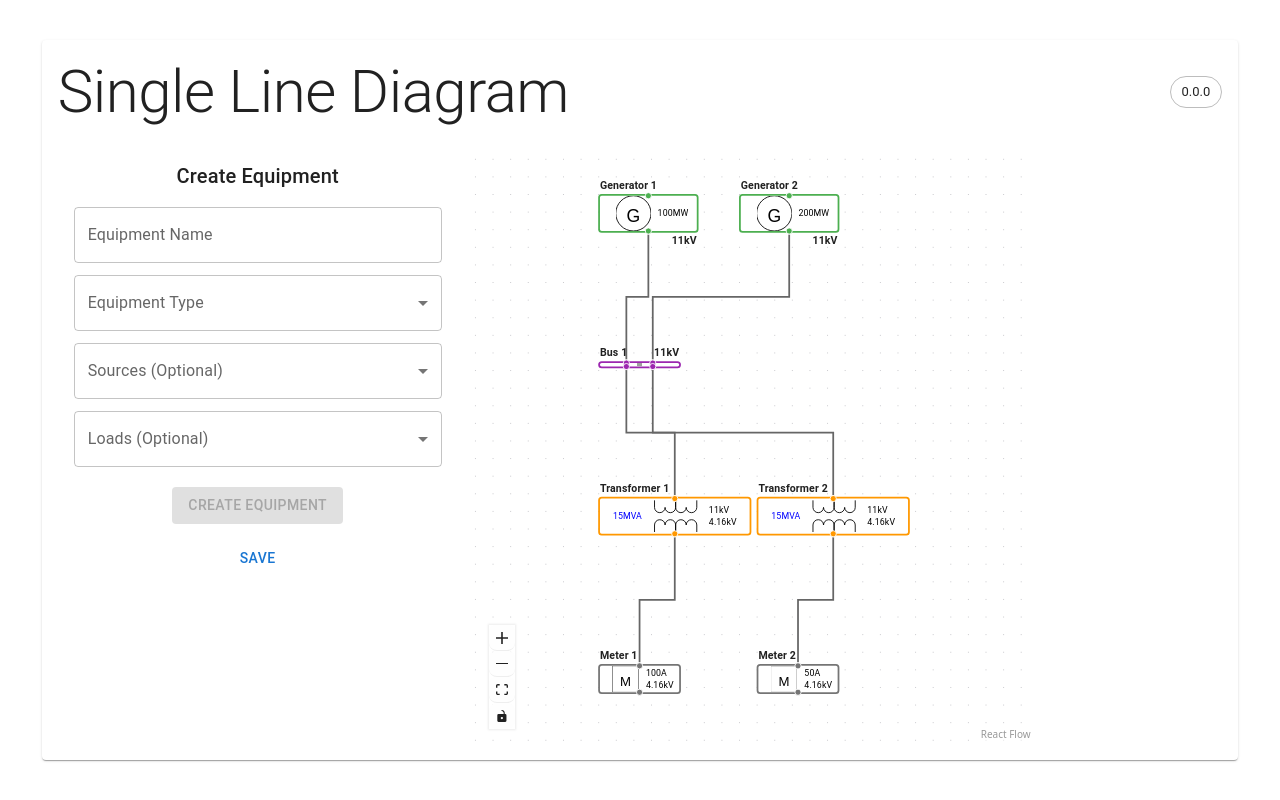
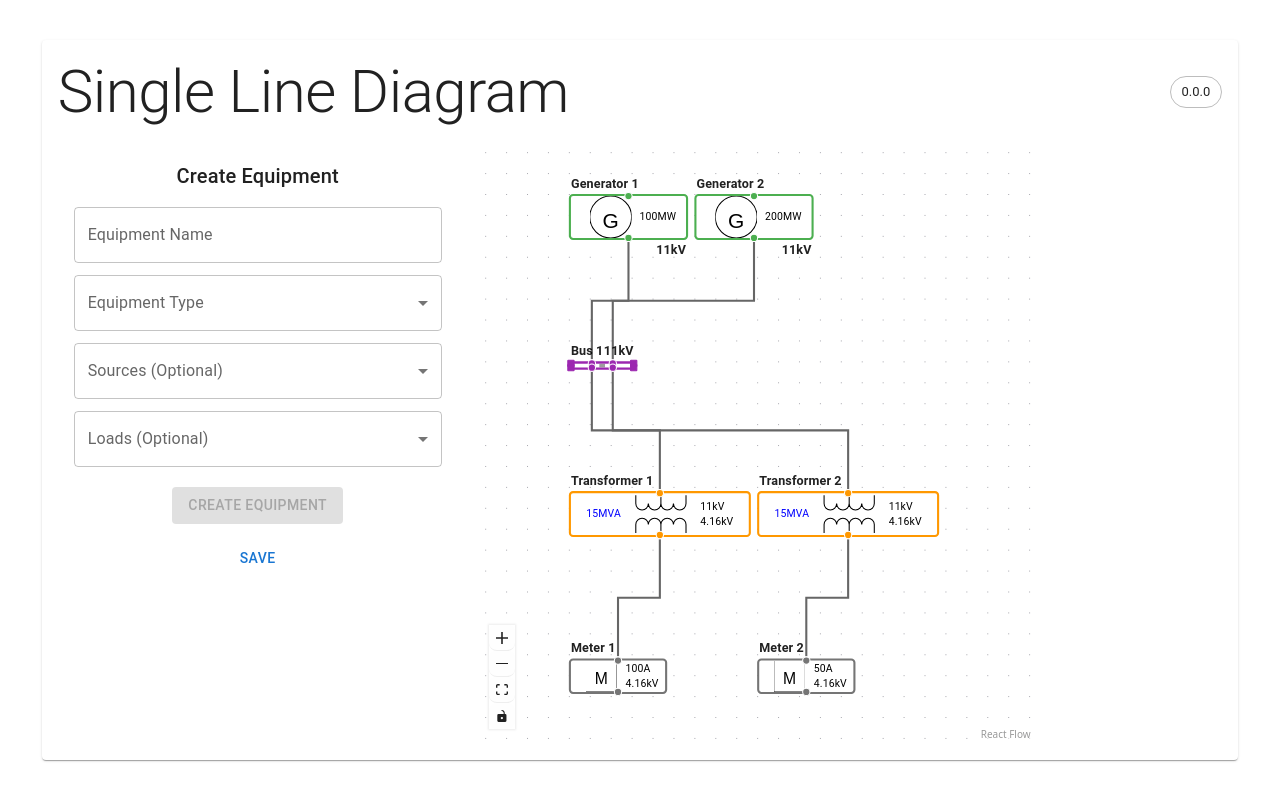
Before and after one commit to nksherman/single_line_diagram, a React (Vite) app: page / in a window 1280 px wide. Built offline with nearby package versions, Linux system fonts and the light colour scheme; grey boxes are pictures that could not be loaded.

Commit message:
Bus Nodes can be resized, locked horizontally removed typeSizeMapping from Algorithm (calculate dynamically)

```diff
--- a/src/components/layoutSLD/flow/flowEquipmentNode.tsx
+++ b/src/components/layoutSLD/flow/flowEquipmentNode.tsx
@@ -1,124 +1,48 @@
 import React from 'react';
-import { Handle, Position } from '@xyflow/react';
+import { Handle, Position, NodeResizer } from '@xyflow/react';
 import { Box, Typography } from '@mui/material';
 import EquipmentBase from '../../../models/equipmentBase';
-import Generator from '../../../models/generatorEquipment';
-import Transformer from '../../../models/transformerEquipment';
 import Bus from '../../../models/busEquipment';
-import Meter from '../../../models/meterEquipment';
+import { getBaseEquipmentSize, calculateEquipmentDimensions, getTextGroups } from '../../../utils/equipmentDimensions';
 
 // Custom node component props
 interface ReactFlowEquipmentNodeProps {
   data: {
     equipment: EquipmentBase;
     onEdit: (equipment: EquipmentBase) => void;
+    onResize?: (equipment: EquipmentBase, width: number, height: number) => void;
   };
 }
 
-interface TextGroup {
-  left: string[];
-  right: string[];
-  topLeft?: string; // Optional for top-left text
-  topRight?: string; // Optional for top-right text
-  bottomLeft?: string; // Optional for bottom-left text
-  bottomRight?: string; // Optional for bottom-right text
-}
-
 const ReactFlowEquipmentNode: React.FC<ReactFlowEquipmentNodeProps> = ({ data }) => {
-  const { equipment, onEdit } = data;
+  const { equipment, onEdit, onResize } = data;
 
   const handleDoubleClick = () => {
     onEdit(equipment);
   };
 
-  // Get equipment icon size based on type
-  const getEquipmentSize = (type: string): { width: number; height: number } => {
-    const sizes: Record<string, { width: number; height: number }> = {
-      Generator: { width: 40, height: 40 },
-      Transformer: { width: 60, height: 40 },
-      Bus: { width: 60, height: 4 },
-      Meter: { width: 30, height: 30 },
-      Switchgear: { width: 40, height: 40 },
-      Breaker: { width: 30, height: 30 },
-      Load: { width: 30, height: 30 },
-    };
-    return sizes[type] || { width: 40, height: 40 };
+  const handleResize = (_event: any, params: { width: number; height: number }) => {
+    if (equipment instanceof Bus && onResize) {
+      // Only allow horizontal resizing for Bus equipment
+      const bus = equipment as Bus;
+      bus.width = params.width;
+      onResize(equipment, params.width, params.height);
+    }
   };
+
+  const isBus = equipment instanceof Bus;
 
   // Get SVG icon path
   const getIconPath = (type: string): string => {
     return `/icons/${type.toLowerCase()}.svg`;
   };
 
-  // Generate text groups based on equipment type and properties
-  const getTextGroups = (equipment: EquipmentBase): TextGroup => {
-    const textGroup: TextGroup = {
-      left: [],
-      right: [],
-      topLeft: equipment.name
-    };
-
-    // Type-specific text elements
-    if (equipment instanceof Generator) {
-      const gen = equipment as Generator;
-      textGroup.right = [
-        `${gen.capacity}MW`,
-      ];
-      textGroup.bottomRight = `${gen.voltage}kV`;
-
-    } else if (equipment instanceof Transformer) {
-      const trans = equipment as Transformer;
-      textGroup.left = [
-        `${trans.powerRating}MVA`
-      ];
-      textGroup.right = [
-        `${trans.primaryVoltage}kV`,
-        `${trans.secondaryVoltage}kV`
-      ];
-    } else if (equipment instanceof Bus) {
-      const bus = equipment as Bus;
-      textGroup.topRight = `${bus.voltage}kV`;
-    } else if (equipment instanceof Meter) {
-      const meter = equipment as Meter;
-      textGroup.right = [
-        `${meter.currentRating}A`,
-        `${meter.voltageRating}kV`,
-      ];
-    }
-
-    return textGroup;
-  };
-
-  // Calculate dynamic width based on text content
-  const calculateWidth = (textGroups: TextGroup, iconWidth: number): number => {
-    const baseIconWidth = iconWidth;
-
-    // Estimate text width (rough approximation)
-    const estimateTextWidth = (texts: string[]): number => {
-      if (texts.length === 0) return 0;
-      const maxLength = Math.max(...texts.map(text => text.length));
-      return Math.max(maxLength * 10); // Rough character width estimation
-    };
-
-
-    const leftWidth = estimateTextWidth(textGroups.left);
-    const rightWidth = estimateTextWidth(textGroups.right);
-    const topBottomWidth = Math.max(
-      estimateTextWidth(textGroups.topLeft ? [textGroups.topLeft] : []) +  estimateTextWidth(textGroups.topRight ? [textGroups.topRight] : []),
-      estimateTextWidth(textGroups.bottomLeft ? [textGroups.bottomLeft] : []) + estimateTextWidth(textGroups.bottomRight ? [textGroups.bottomRight] : [])
-    );
-
-    return Math.max(
-      baseIconWidth + leftWidth + rightWidth,
-      topBottomWidth,
-      40 // Minimum width
-    );
-  };
-
-  const equipmentSize = getEquipmentSize(equipment.type);
+  // Use the shared dimension calculation
+  const equipmentDimensions = calculateEquipmentDimensions(equipment);
+  const equipmentSize = getBaseEquipmentSize(equipment.type);
   const iconPath = getIconPath(equipment.type);
+  const nodeWidth = equipmentDimensions.width;
   const textGroups = getTextGroups(equipment);
-  const nodeWidth = calculateWidth(textGroups, equipmentSize.width);
 
   const getNodeColor = (type: string) => {
     switch (type.toLowerCase()) {
@@ -190,6 +114,29 @@ const ReactFlowEquipmentNode: React.FC<ReactFlowEquipmentNodeProps> = ({ data })
       }}
       onDoubleClick={handleDoubleClick}
     >
+      {/* NodeResizer for Bus equipment - only allow horizontal resizing */}
+      {isBus && (
+        <NodeResizer
+          onResize={handleResize}
+          isVisible={true}
+          minWidth={20}
+          minHeight={equipmentSize.height}
+          maxHeight={equipmentSize.height}
+          handleStyle={{
+            backgroundColor: getNodeColor(equipment.type),
+            border: `1px solid ${getNodeColor(equipment.type)}`,
+          }}
+          lineStyle={{
+            borderColor: getNodeColor(equipment.type),
+          }}
+          keepAspectRatio={false}
+          shouldResize={(_event, params) => {
+            // Only allow horizontal resizing
+            return params.direction[0] !== 0 && params.direction[1] === 0;
+          }}
+        />
+      )}
+
       {/* Top handle for connections from sources */}
       {equipment instanceof Bus ? (
         <>
--- a/src/components/layoutSLD/flow/flowLayoutAlgorithm.ts
+++ b/src/components/layoutSLD/flow/flowLayoutAlgorithm.ts
@@ -36,6 +36,8 @@ export interface LayoutNode {
   loads: { id: string }[];
   sources: { id: string }[];
   position?: { x: number; y: number };
+  width: number;
+  height: number;
   name?: string;
 }
 
@@ -69,8 +71,8 @@ export interface DependencyGraph {
 // UTILITY FUNCTIONS
 // ==============================================================================
 
-function getEquipmentSize(type: string, typeSizeMap: Record<string, { width: number; height: number }>): { width: number; height: number } {
-  return typeSizeMap[type] || { width: 40, height: 40 };
+function getEquipmentSize(node: LayoutNode): { width: number; height: number } {
+  return { width: node.width, height: node.height };
 }
 
 // ==============================================================================
@@ -202,7 +204,6 @@ function getOpenSpace(
  */
 function createArrangedSpace(
   items: LayoutNode[],
-  typeSizeMap: Record<string, { width: number; height: number }>,
   options: LayoutOptions = {},
 ): Map<string, PositionedNode> {
   const { margin = 50 } = options;
@@ -217,7 +218,7 @@ function createArrangedSpace(
 
   // Set each hardSetNode position
   hardSetNodes.forEach(point => {
-    const size = getEquipmentSize(point.type, typeSizeMap);
+    const size = getEquipmentSize(point);
 
     // hardSetNodes have a defined position, so we can use it directly
     const posNode: PositionedNode = {
@@ -234,7 +235,7 @@ function createArrangedSpace(
   // If no hardSetNodes, set the first node to the margin position
   if (hardSetNodes.length === 0 && items.length > 0) {
     const firstNode = items[0];
-    const size = getEquipmentSize(firstNode.type, typeSizeMap);
+    const size = getEquipmentSize(firstNode);
     const posNode: PositionedNode = {
       x: margin,
       y: margin,
@@ -259,7 +260,6 @@ function setChildBelowParent(
   parentAnchor: LayoutNode,
   child: LayoutNode,
   setNodes: Map<string, PositionedNode>,
-  typeSizeMap: Record<string, { width: number; height: number }>,
   options: LayoutOptions,
 ): Map<string, PositionedNode> {
   const {
@@ -279,7 +279,7 @@ function setChildBelowParent(
 
   // Calculate the position for the child below the parent
   const yOffset = parentPosition.y + parentPosition.height + vertSpace;
-  const size = getEquipmentSize(child.type, typeSizeMap);
+  const size = getEquipmentSize(child);
 
   const foundPos = getOpenSpace(
     parentPosition.x, // Start directly below parent
@@ -308,7 +308,6 @@ function setParentAboveChild(
   childAnchor: LayoutNode,
   parent: LayoutNode,
   setNodes: Map<string, PositionedNode>,
-  typeSizeMap: Record<string, { width: number; height: number }>,
   options: LayoutOptions,
 ): Map<string, PositionedNode> {
   const {
@@ -326,7 +325,7 @@ function setParentAboveChild(
     return setNodes;
   }
 
-  const size = getEquipmentSize(parent.type, typeSizeMap);
+  const size = getEquipmentSize(parent);
 
   // Calculate the position for the parent above the child
   const yOffset = childPosition.y - vertSpace - size.height;
@@ -410,7 +409,6 @@ function tryPlaceNode(
   node: LayoutNode,
   items: LayoutNode[],
   arrangedSpace: Map<string, PositionedNode>,
-  typeSizeMap: Record<string, { width: number; height: number }>,
   options: LayoutOptions
 ): boolean {
   // Try to place based on arranged children (loads)
@@ -420,7 +418,7 @@ function tryPlaceNode(
     const childAnchor = items.find(item => item.id === rightmostChildId);
 
     if (childAnchor) {
-      setParentAboveChild(childAnchor, node, arrangedSpace, typeSizeMap, options);
+      setParentAboveChild(childAnchor, node, arrangedSpace, options);
       return true;
     }
   }
@@ -432,7 +430,7 @@ function tryPlaceNode(
     const parentAnchor = items.find(item => item.id === rightmostParentId);
 
     if (parentAnchor) {
-      setChildBelowParent(parentAnchor, node, arrangedSpace, typeSizeMap, options);
+      setChildBelowParent(parentAnchor, node, arrangedSpace, options);
       return true;
     }
   }
@@ -446,7 +444,6 @@ function tryPlaceNode(
 function placeRemainingNodes(
   unvisitedNodes: LayoutNode[],
   arrangedSpace: Map<string, PositionedNode>,
-  typeSizeMap: Record<string, { width: number; height: number }>,
   options: LayoutOptions
 ): void {
   const { vertSpace = 150, nodeSpacing = 120 } = options;
@@ -459,7 +456,7 @@ function placeRemainingNodes(
   const topPosX = Math.min(...Array.from(arrangedSpace.values()).map(pos => pos.x));
 
   unvisitedNodes.forEach((node, index) => {
-    const size = getEquipmentSize(node.type, typeSizeMap);
+    const size = getEquipmentSize(node);
     const posNode: PositionedNode = {
       x: topPosX + (index * (size.width + nodeSpacing)),
       y: topPosY,
@@ -478,7 +475,6 @@ function placeRemainingNodes(
 export function generateDescendingLayout(
   items: LayoutNode[],
   arrangedSpace: Map<string, PositionedNode>,
-  typeSizeMap: Record<string, { width: number; height: number }>,
   options: LayoutOptions = {},
 ): LayoutResult {
   let unvisitedNodes = items.filter(item => !arrangedSpace.has(item.id));
@@ -492,7 +488,7 @@ export function generateDescendingLayout(
 
     // Try to place each unvisited node
     unvisitedNodes.forEach(node => {
-      if (tryPlaceNode(node, items, arrangedSpace, typeSizeMap, options)) {
+      if (tryPlaceNode(node, items, arrangedSpace, options)) {
         nodesPlacedThisIteration++;
       }
     });
@@ -507,7 +503,7 @@ export function generateDescendingLayout(
   }
 
   // Place any remaining unvisited nodes in a fallback layout
-  placeRemainingNodes(unvisitedNodes, arrangedSpace, typeSizeMap, options);
+  placeRemainingNodes(unvisitedNodes, arrangedSpace, options);
 
   // Convert positioned nodes to result format
   const nodes: LayoutResult['nodes'] = Array.from(arrangedSpace.entries()).map(([id, pos]) => ({
@@ -526,7 +522,6 @@ export function generateDescendingLayout(
  */
 export function setUnsetEquipmentPositions(
   items: LayoutNode[],
-  typeSizeMap: Record<string, { width: number; height: number }>,
   options: LayoutOptions = {},
 ): LayoutNode[] {
   const unsetItems = items.filter(item =>
@@ -538,8 +533,8 @@ export function setUnsetEquipmentPositions(
     return items;
   }
 
-  const arrangedSpace = createArrangedSpace(items, typeSizeMap, options);
-  const layout = generateDescendingLayout(items, arrangedSpace, typeSizeMap, options);
+  const arrangedSpace = createArrangedSpace(items, options);
+  const layout = generateDescendingLayout(items, arrangedSpace, options);
   const positionMap = new Map(layout.nodes.map(node => [node.id, node.position]));
 
   // Return updated items with new positions
--- a/src/components/layoutSLD/flow/flowLayoutEngine.tsx
+++ b/src/components/layoutSLD/flow/flowLayoutEngine.tsx
@@ -14,6 +14,7 @@ import Box from '@mui/material/Box';
 
 import ReactFlowEquipmentNode from './flowEquipmentNode';
 import EquipmentBase from '../../../models/equipmentBase';
+import { calculateEquipmentDimensions } from '../../../utils/equipmentDimensions';
 
 import { setUnsetEquipmentPositions, generateEdgesFromItems, type LayoutNode } from './flowLayoutAlgorithm';
 
@@ -31,8 +32,8 @@ const ReactFlowLayoutEngine: React.FC<FlowLayoutEngineProps> = ({
   equipmentList,
   onEditEquipment,
 }) => {
-  const vertSpace = 150; // vertical space between nodes
-  const nodeSpacing = 120; // horizontal space between nodes
+  const vertSpace = 120; // vertical space between nodes
+  const nodeSpacing = 10; // horizontal space between nodes
   const margin = 50; // margin around the edges
 
   // Custom node types
@@ -40,36 +41,47 @@ const ReactFlowLayoutEngine: React.FC<FlowLayoutEngineProps> = ({
     equipmentNode: ReactFlowEquipmentNode,
   }), []);
 
-  // Type size mapping
-  const typeSizeMap: Record<string, { width: number; height: number }> = useMemo(() => ({
-    Generator: { width: 40, height: 40 },
-    Transformer: { width: 60, height: 40 },
-    Bus: { width: 60, height: 4 },
-    Meter: { width: 30, height: 30 },
-    Switchgear: { width: 40, height: 40 },
-    Breaker: { width: 30, height: 30 },
-    Load: { width: 30, height: 30 },
-  }), []);
-
   const [nodes, setNodes, onNodesChange] = useNodesState<Node>([]);
   const [edges, setEdges, onEdgesChange] = useEdgesState<Edge>([]);
 
+  // Handle equipment resize
+  const handleEquipmentResize = useCallback((equipment: EquipmentBase, width: number, _height: number) => {
+    // Update nodes to reflect the new dimensions
+    setNodes((currentNodes) =>
+      currentNodes.map((node) => {
+        if (node.id === equipment.id) {
+          return {
+            ...node,
+            style: {
+              ...node.style,
+              width: width,
+            },
+          };
+        }
+        return node;
+      })
+    );
+  }, [setNodes]);
+
   // Update layout when equipment list changes
   useEffect(() => {
-    // Only set positions for equipment that don't have positions (x:0, y:0)
-    const layoutNodes: LayoutNode[] = equipmentList.map(eq => ({
-      id: eq.id,
-      type: eq.type as string,
-      loads: Array.from(eq.loads).map(load => ({ id: load.id })),
-      sources: Array.from(eq.sources).map(source => ({ id: source.id })),
-      position: eq.position,
-      name: eq.name, // Optional name for debugging
-    }));
+    const layoutNodes: LayoutNode[] = equipmentList.map(eq => {
+      // Calculate dimensions for each equipment upfront
+      const dimensions = calculateEquipmentDimensions(eq);
+      return {
+        id: eq.id,
+        type: eq.type as string,
+        loads: Array.from(eq.loads).map((load: EquipmentBase) => ({ id: load.id })),
+        sources: Array.from(eq.sources).map((source: EquipmentBase) => ({ id: source.id })),
+        position: eq.position,
+        width: dimensions.width,
+        height: dimensions.height,
+        name: eq.name, // used for debugging
+      };
+    });
 
-    // Set positions only for unset equipment
     const updatedLayoutNodes = setUnsetEquipmentPositions(
       layoutNodes,
-      typeSizeMap,
       { vertSpace, nodeSpacing, margin }
     );
 
@@ -84,8 +96,6 @@ const ReactFlowLayoutEngine: React.FC<FlowLayoutEngineProps> = ({
       }
     });
 
-
-    // Generate ReactFlow nodes and edges for all equipment
     const nodes: Node[] = equipmentList.map(equipment => ({
       id: equipment.id,
       type: 'equipmentNode',
@@ -93,10 +103,10 @@ const ReactFlowLayoutEngine: React.FC<FlowLayoutEngineProps> = ({
       data: {
         equipment,
         onEdit: onEditEquipment,
+        onResize: handleEquipmentResize,
       },
     }));
 
-    // Generate edges
     const layoutEdges = generateEdgesFromItems(layoutNodes);
     const edges: Edge[] = layoutEdges.map(layoutEdge => ({
       id: layoutEdge.id,
@@ -111,13 +121,12 @@ const ReactFlowLayoutEngine: React.FC<FlowLayoutEngineProps> = ({
     setNodes(nodes);
     setEdges(edges);
 
-  }, [equipmentList, onEditEquipment, vertSpace, nodeSpacing, margin, typeSizeMap, setNodes, setEdges]);
+  }, [equipmentList, onEditEquipment, handleEquipmentResize, vertSpace, nodeSpacing, margin, setNodes, setEdges]);
 
   // Handle node position changes to update equipment positions
   const handleNodesChange = useCallback((changes: NodeChange[]) => {
     changes.forEach(change => {
       if (change.type === 'position' && change.position && change.dragging === false) {
-        // Update equipment position when node is moved
         const equipment = equipmentList.find(eq => eq.id === change.id);
         if (equipment) {
           equipment.position = change.position;
--- a/src/models/busEquipment.ts
+++ b/src/models/busEquipment.ts
@@ -4,25 +4,29 @@ import type { EquipmentBaseData, EquipmentType } from '../types/equipment.types'
 // import generatorSymbol from '../../public/icons/generator.svg';
 
 /**
- * Generator-specific properties and methods
+ * Bus-specific properties and methods
  */
 export interface BusProperties {
   voltage: number; // kV
   allowedSources?: number; // Optional, default is 16
   allowedLoads?: number; // Optional, default is 16
-
+  width?: number; // Optional, custom width for the bus
 }
 
-export interface BusEquipmentData extends EquipmentBaseData, BusProperties {}
+export interface BusEquipmentData extends EquipmentBaseData, BusProperties {
+  width?: number; // Include width in the data interface
+}
 
 /**
  * Bus class extending EquipmentBase with bus-specific functionality
  */
 class Bus extends EquipmentBase {
   public voltage: number;
+  public width: number; // Custom width for horizontal resizing
 
   public static allowedSources: number = 1;
   public static allowedLoads: number = 16;
+  public static defaultWidth: number = 60; // Default bus width
 
   public allowedSources: number = Bus.allowedSources;
   public allowedLoads: number = Bus.allowedLoads;
@@ -35,6 +39,7 @@ class Bus extends EquipmentBase {
     super(id, name, 'Bus' as EquipmentType);
 
     this.voltage = properties.voltage;
+    this.width = properties.width ?? Bus.defaultWidth;
 
     this.allowedSources = properties.allowedSources ?? Bus.allowedSources;
     this.allowedLoads = properties.allowedLoads ?? Bus.allowedLoads;
@@ -48,6 +53,16 @@ class Bus extends EquipmentBase {
       validation: (value: number) => {
         if (value <= 0) {
           return 'Voltage must be a positive number';
+        }
+      }
+    },
+    width: {
+      type: 'number',
+      label: 'Width (px)',
+      defaultValue: Bus.defaultWidth,
+      validation: (value: number) => {
+        if (value < 20) {
+          return 'Width must be at least 20 pixels';
         }
       }
     },
@@ -78,13 +93,15 @@ class Bus extends EquipmentBase {
       id: this.id,
       name: this.name,
       type: this.type,
-      voltage: this.voltage
+      voltage: this.voltage,
+      width: this.width
     };
   }
 
   static fromJSON(data: BusEquipmentData): Bus {
     const bus = new Bus(data.id, data.name, {
-      voltage: data.voltage
+      voltage: data.voltage,
+      width: data.width
     });
     return bus;
   }
@@ -99,7 +116,7 @@ class Bus extends EquipmentBase {
 
   // Override toString for better debugging
   toString() {
-    return `Bus(${this.id}, ${this.name}, Voltage: ${this.voltage}kV)`;
+    return `Bus(${this.id}, ${this.name}, Voltage: ${this.voltage}kV, Width: ${this.width}px)`;
   }
 }
 
--- /dev/null
+++ b/src/utils/equipmentDimensions.ts
@@ -0,0 +1,126 @@
+import EquipmentBase from '../models/equipmentBase';
+import Generator from '../models/generatorEquipment';
+import Transformer from '../models/transformerEquipment';
+import Bus from '../models/busEquipment';
+import Meter from '../models/meterEquipment';
+
+export interface TextGroup {
+  left: string[];
+  right: string[];
+  topLeft?: string;
+  topRight?: string;
+  bottomLeft?: string;
+  bottomRight?: string;
+}
+
+/**
+ * Get base equipment icon size based on type
+ */
+export const getBaseEquipmentSize = (type: string): { width: number; height: number } => {
+  const sizes: Record<string, { width: number; height: number }> = {
+    Generator: { width: 40, height: 40 },
+    Transformer: { width: 60, height: 40 },
+    Bus: { width: 60, height: 4 },
+    Meter: { width: 30, height: 30 },
+    Switchgear: { width: 40, height: 40 },
+    Breaker: { width: 30, height: 30 },
+    Load: { width: 30, height: 30 },
+  };
+  return sizes[type] || { width: 40, height: 40 };
+};
+
+/**
+ * Generate text groups based on equipment type and properties
+ */
+export const getTextGroups = (equipment: EquipmentBase): TextGroup => {
+  const textGroup: TextGroup = {
+    left: [],
+    right: [],
+    topLeft: equipment.name
+  };
+
+  // Type-specific text elements
+  if (equipment instanceof Generator) {
+    const gen = equipment as Generator;
+    textGroup.right = [
+      `${gen.capacity}MW`,
+    ];
+    textGroup.bottomRight = `${gen.voltage}kV`;
+
+  } else if (equipment instanceof Transformer) {
+    const trans = equipment as Transformer;
+    textGroup.left = [
+      `${trans.powerRating}MVA`
+    ];
+    textGroup.right = [
+      `${trans.primaryVoltage}kV`,
+      `${trans.secondaryVoltage}kV`
+    ];
+  } else if (equipment instanceof Bus) {
+    const bus = equipment as Bus;
+    textGroup.topRight = `${bus.voltage}kV`;
+  } else if (equipment instanceof Meter) {
+    const meter = equipment as Meter;
+    textGroup.right = [
+      `${meter.currentRating}A`,
+      `${meter.voltageRating}kV`,
+    ];
+  }
+
+  return textGroup;
+};
+
+/**
+ * Calculate dynamic width based on text content
+ */
+const calculateWidth = (textGroups: TextGroup, iconWidth: number): number => {
+  const baseIconWidth = iconWidth;
+
+  // Estimate text width (rough approximation)
+  const estimateTextWidth = (texts: string[]): number => {
+    if (texts.length === 0) return 0;
+    const maxLength = Math.max(...texts.map(text => text.length));
+    return Math.max(maxLength * 10); // Rough character width estimation
+  };
+
+  const leftWidth = estimateTextWidth(textGroups.left);
+  const rightWidth = estimateTextWidth(textGroups.right);
+  const topBottomWidth = Math.max(
+    estimateTextWidth(textGroups.topLeft ? [textGroups.topLeft] : []) +  estimateTextWidth(textGroups.topRight ? [textGroups.topRight] : []),
+    estimateTextWidth(textGroups.bottomLeft ? [textGroups.bottomLeft] : []) + estimateTextWidth(textGroups.bottomRight ? [textGroups.bottomRight] : [])
+  );
+
+  return Math.max(
+    baseIconWidth + leftWidth + rightWidth,
+    topBottomWidth,
+    40 // Minimum width
+  );
+};
+
+/**
+ * Calculate the actual rendered dimensions of an equipment node
+ * This includes both the base equipment size and dynamic sizing based on text content
+ */
+export const calculateEquipmentDimensions = (equipment: EquipmentBase): { width: number; height: number } => {
+  const baseSize = getBaseEquipmentSize(equipment.type);
+  const textGroups = getTextGroups(equipment);
+
+  let calculatedWidth: number;
+
+  // For Bus equipment, use the stored width if available
+  if (equipment instanceof Bus) {
+    const bus = equipment as Bus;
+    calculatedWidth = bus.width;
+  } else {
+    calculatedWidth = calculateWidth(textGroups, baseSize.width);
+  }
+
+  // For height, we use the base height as minimum, but could add additional height for text if needed
+  // For now, we'll use the minHeight approach like in the original component
+  const calculatedHeight = baseSize.height;
+
+  return {
+    width: calculatedWidth,
+    height: calculatedHeight
+  };
+};
```
Also changed, not shown: 1 other file (tests, documents, lock files or other folders).
